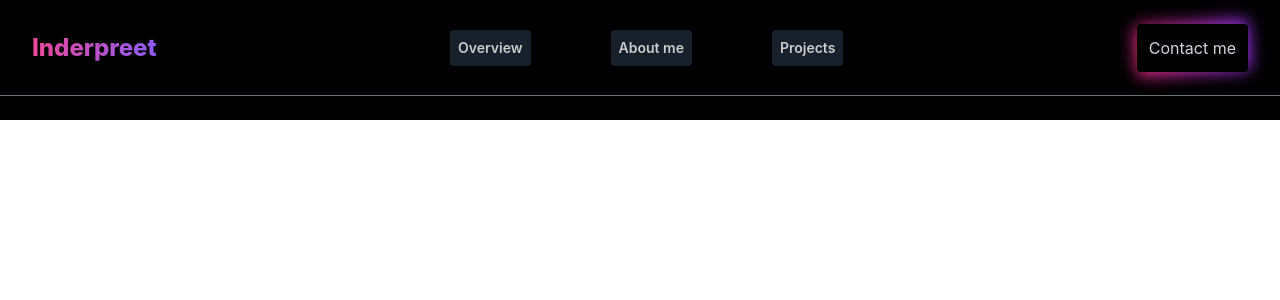
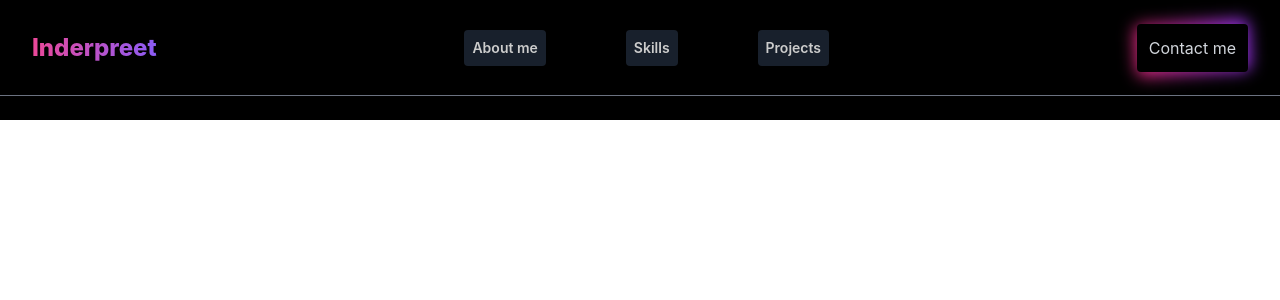
Before and after one commit to Inderpreet-React/portfolio, a React (Create React App) app: page / in a window 1280 px wide. Shown: the top 300 px of the page. Built offline with nearby package versions, Linux system fonts and the light colour scheme.

Commit message:
update navbar names

```diff
--- a/src/components/Navbar.js
+++ b/src/components/Navbar.js
@@ -8,10 +8,10 @@ export default function Navbar() {
 			</h1>
 			<ul className="hidden gap-20 md:visible md:flex">
 				<li className="cursor-pointer rounded bg-gray-800 p-2 opacity-80 transition-colors hover:bg-rose-500 hover:opacity-100">
-					<div className="text-sm font-semibold text-white">Overview</div>
+					<div className="text-sm font-semibold text-white">About me</div>
 				</li>
 				<li className="cursor-pointer rounded bg-gray-800 p-2 opacity-80 transition-colors hover:bg-amber-500 hover:opacity-100">
-					<div className="text-sm font-semibold text-white">About me</div>
+					<div className="text-sm font-semibold text-white">Skills</div>
 				</li>
 				<li className="cursor-pointer rounded bg-gray-800 p-2 opacity-80 transition-colors hover:bg-emerald-500 hover:opacity-100">
 					<div className="text-sm font-semibold text-white">Projects</div>
```
